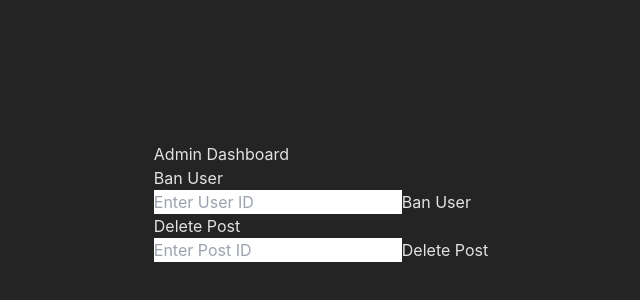
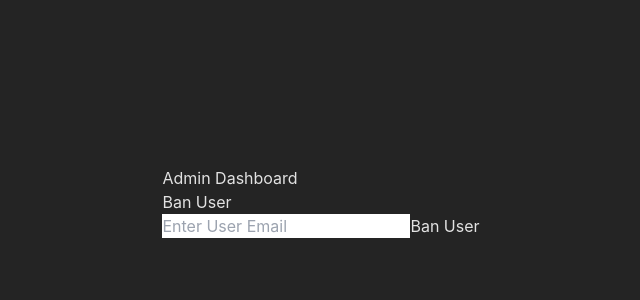
Before and after one commit to fufupatwo/swe-project, a React (Vite) app in the folder frontend/: page /AdminDashboardPage in a window 1280 px wide. Shown: the part 198-498 px from the top of the page, without its empty margins (319-959 px from the left). Built offline with nearby package versions, Linux system fonts and the light colour scheme.

Commit message:
Ban user works as intended

```diff
--- a/frontend/src/pages/AdminDashboardPage.jsx
+++ b/frontend/src/pages/AdminDashboardPage.jsx
@@ -1,17 +1,25 @@
 import React, { useState } from 'react';
+import axios from 'axios';
+import { useNavigate } from 'react-router-dom';
 
-const AdminDashboard = () => {
-    const [userId, setUserId] = useState('');
-    const [postId, setPostId] = useState('');
+export default function AdminDashboard() {
+    const navigate = useNavigate();
 
-    const handleBanUser = () => {
-        // Code to ban user with userId
-        console.log(`User with ID ${userId} has been banned.`);
-    };
+    const [formData, setFormData] = useState({
+        useremail: "",
+    });
 
-    const handleDeletePost = () => {
-        // Code to delete post with postId
-        console.log(`Post with ID ${postId} has been deleted.`);
+    const handleBanUser = async (e) => {
+        e.preventDefault();
+        try {
+            const response = await axios.post("http://localhost:4000/ban", {
+                useremail: formData.useremail,
+            });
+            console.log(response);
+            navigate('/admindashboardpage');
+        } catch (error) {
+            console.error("An error occurred:", error);
+        }
     };
 
     return (
@@ -22,10 +30,10 @@ const AdminDashboard = () => {
                 <h2 className="text-xl font-semibold mb-2">Ban User</h2>
                 <input
                     type="text"
-                    placeholder="Enter User ID"
-                    className="border border-gray-300 rounded-md p-2 mr-2"
-                    value={userId}
-                    onChange={(e) => setUserId(e.target.value)}
+                    placeholder="Enter User Email"
+                    className="border border-gray-300 rounded-md p-2 mr-2 text-black"
+                    value={formData.useremail} // Use formData.useremail as value
+                    onChange={(e) => setFormData({ ...formData, useremail: e.target.value })}
                 />
                 <button
                     className="bg-red-500 text-white px-4 py-2 rounded-md"
@@ -34,25 +42,6 @@ const AdminDashboard = () => {
                     Ban User
                 </button>
             </div>
-
-            <div>
-                <h2 className="text-xl font-semibold mb-2">Delete Post</h2>
-                <input
-                    type="text"
-                    placeholder="Enter Post ID"
-                    className="border border-gray-300 rounded-md p-2 mr-2"
-                    value={postId}
-                    onChange={(e) => setPostId(e.target.value)}
-                />
-                <button
-                    className="bg-red-500 text-white px-4 py-2 rounded-md"
-                    onClick={handleDeletePost}
-                >
-                    Delete Post
-                </button>
-            </div>
         </div>
     );
 };
-
-export default AdminDashboard;
```
